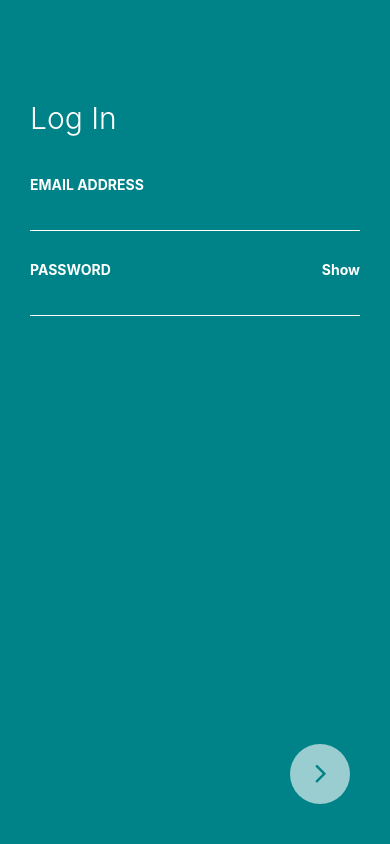
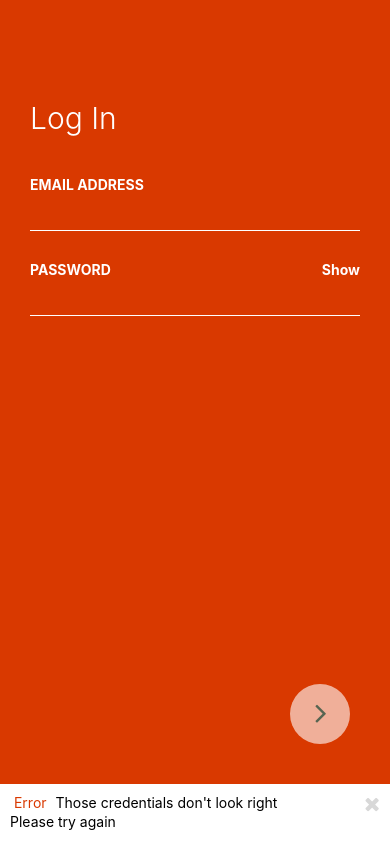
Before and after one commit to Hwang-se-woong/airbnb-react-native-clone, a React Native app in the folder my-airbnb/: screen / in a window 390 px wide. Built offline with nearby package versions, Linux system fonts and the light colour scheme.

Commit message:
#4 Login Error Message

```diff
--- /dev/null
+++ b/my-airbnb/src/components/Notification.js
@@ -0,0 +1,102 @@
+import React, { Component } from "react";
+import {
+  Text,
+  StyleSheet,
+  View,
+  TouchableOpacity,
+  Animated,
+  Easing
+} from "react-native";
+import colors from "../styles/colors";
+import { PropTypes } from "prop-types";
+import Icon from "react-native-vector-icons/FontAwesome";
+
+export default class Notification extends Component {
+  constructor(props) {
+    super(props);
+    this.state = {
+      positionValue: new Animated.Value(50)
+    };
+    this.closeNotification = this.closeNotification.bind(this);
+    this.animateNotification = this.animateNotification.bind(this);
+  }
+
+  animateNotification(value) {
+    const { positionValue } = this.state;
+    Animated.timing(positionValue, {
+      toValue: value,
+      duration: 400,
+      velocity: 3,
+      tension: 2,
+      friction: 8,
+      easing: Easing.ease
+    }).start();
+  }
+
+  closeNotification() {
+    this.props.handleCloseNotification();
+  }
+
+  render() {
+    const { type, firstLine, secondLine, showNotification } = this.props;
+    const { positionValue } = this.state;
+    showNotification
+      ? this.animateNotification(0)
+      : this.animateNotification(60);
+
+    return (
+      <Animated.View
+        style={[{ transform: [{ translateY: positionValue }] }, styles.wrapper]}
+      >
+        <View style={styles.notificationContent}>
+          <Text style={styles.errorText}> {type} </Text>
+          <Text>{firstLine}</Text>
+          <Text>{secondLine}</Text>
+        </View>
+        <TouchableOpacity
+          style={styles.closeButton}
+          onPress={this.closeNotification}
+        >
+          <Icon name="times" size={20} color={colors.lightGray} />
+        </TouchableOpacity>
+      </Animated.View>
+    );
+  }
+}
+
+Notification.propTypes = {
+  showNotification: PropTypes.bool.isRequired,
+  type: PropTypes.string,
+  firstLine: PropTypes.string,
+  secondLine: PropTypes.string,
+  handleCloseNotification: PropTypes.func
+};
+
+const styles = StyleSheet.create({
+  wrapper: {
+    backgroundColor: colors.white,
+    height: 60,
+    width: "100%",
+    padding: 10
+  },
+  notificationContent: {
+    flexDirection: "row",
+    flexWrap: "wrap",
+    alignItems: "flex-start"
+  },
+  errorText: {
+    color: colors.darkOrange,
+    marginRight: 5,
+    fontSize: 14,
+    marginBottom: 2
+  },
+  errorMessage: {
+    marginBottom: 2,
+    fontSize: 14
+  },
+  closeButton: {
+    position: "absolute",
+    right: 10,
+    top: 10
+  }
+});
--- a/my-airbnb/src/components/form/InputField.js
+++ b/my-airbnb/src/components/form/InputField.js
@@ -8,7 +8,6 @@
 } from "react-native";
 import { PropTypes } from "prop-types";
 import colors from "../../styles/colors";
-import Icon from "react-native-vector-icons/FontAwesome";
 
 export default class InputField extends Component {
   constructor(props) {
--- a/my-airbnb/src/screens/Login.js
+++ b/my-airbnb/src/screens/Login.js
@@ -9,15 +9,36 @@
 import colors from "../styles/colors";
 import InputField from "../components/form/InputField";
 import NextArrowButton from "../components/buttons/NextArrowButton";
+import Notification from "../components/Notification";
 
 export default class Login extends Component {
+  constructor(props) {
+    super(props);
+    this.state = {
+      formValid: false
+    };
+    this.handleCloseNotification = this.handleCloseNotification.bind(this);
+  }
+
   handleNextButton() {
     alert("Next Button Pressed");
   }
 
+  handleCloseNotification() {
+    this.setState({ formValid: true });
+    alert("Close Button Pressed");
+  }
+
   render() {
+    const { formValid } = this.state;
+    const showNotification = formValid ? false : true;
+    const background = formValid ? colors.green01 : colors.darkOrange;
+
     return (
-      <KeyboardAvoidingView style={styles.wrapper} behavior="padding">
+      <KeyboardAvoidingView
+        style={[{ backgroundColor: background }, styles.wrapper]}
+        behavior="padding"
+      >
         <View style={styles.scollViewWrapper}>
           <ScrollView style={styles.scrollView}>
             <Text style={styles.loginHeader}>Log In</Text>
@@ -43,6 +64,15 @@
           <View style={styles.nextButton}>
             <NextArrowButton handleNextButton={this.handleNextButton} />
           </View>
+          <View>
+            <Notification
+              showNotification={showNotification}
+              handleCloseNotification={this.handleCloseNotification}
+              type="Error"
+              firstLine="Those credentials don't look right"
+              secondLine="Please try again"
+            />
+          </View>
         </View>
       </KeyboardAvoidingView>
     );
@@ -52,8 +82,7 @@
 const styles = StyleSheet.create({
   wrapper: {
     display: "flex",
-    flex: 1,
-    backgroundColor: colors.green01
+    flex: 1
   },
   scollViewWrapper: {
     marginTop: 70,
```
